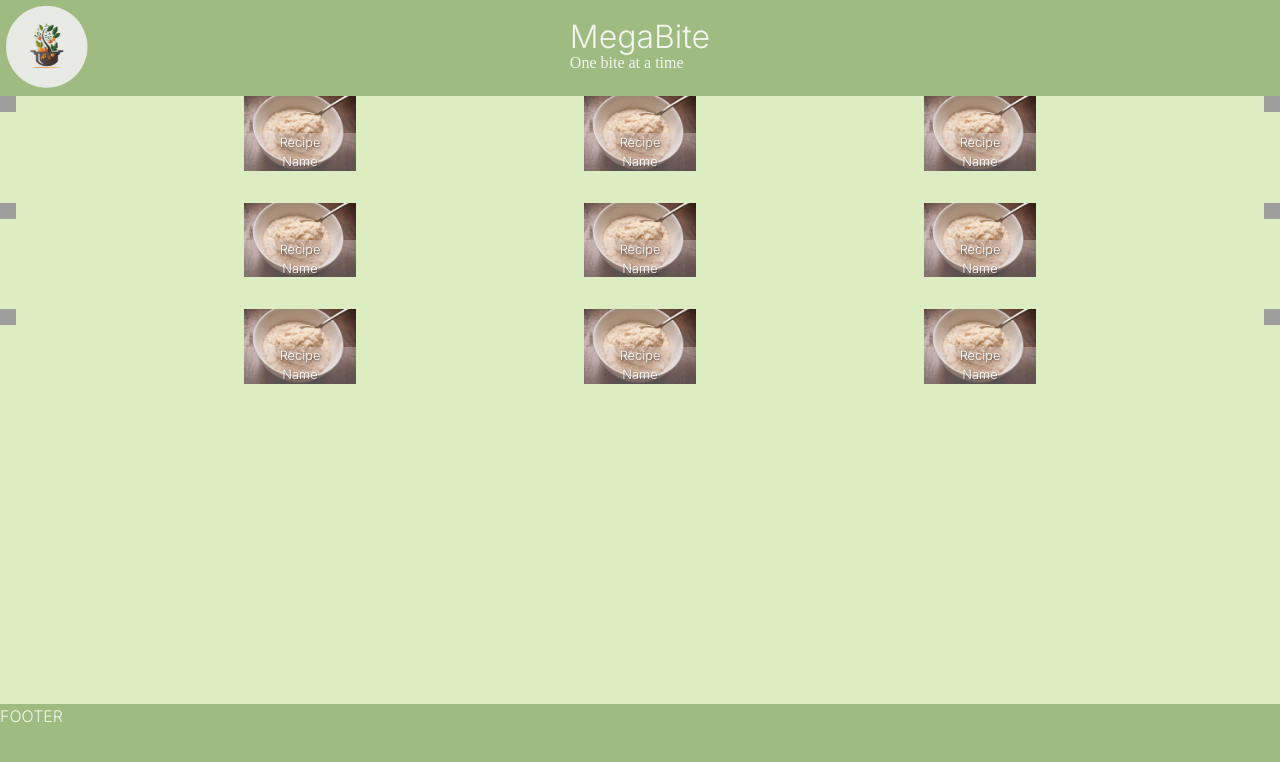
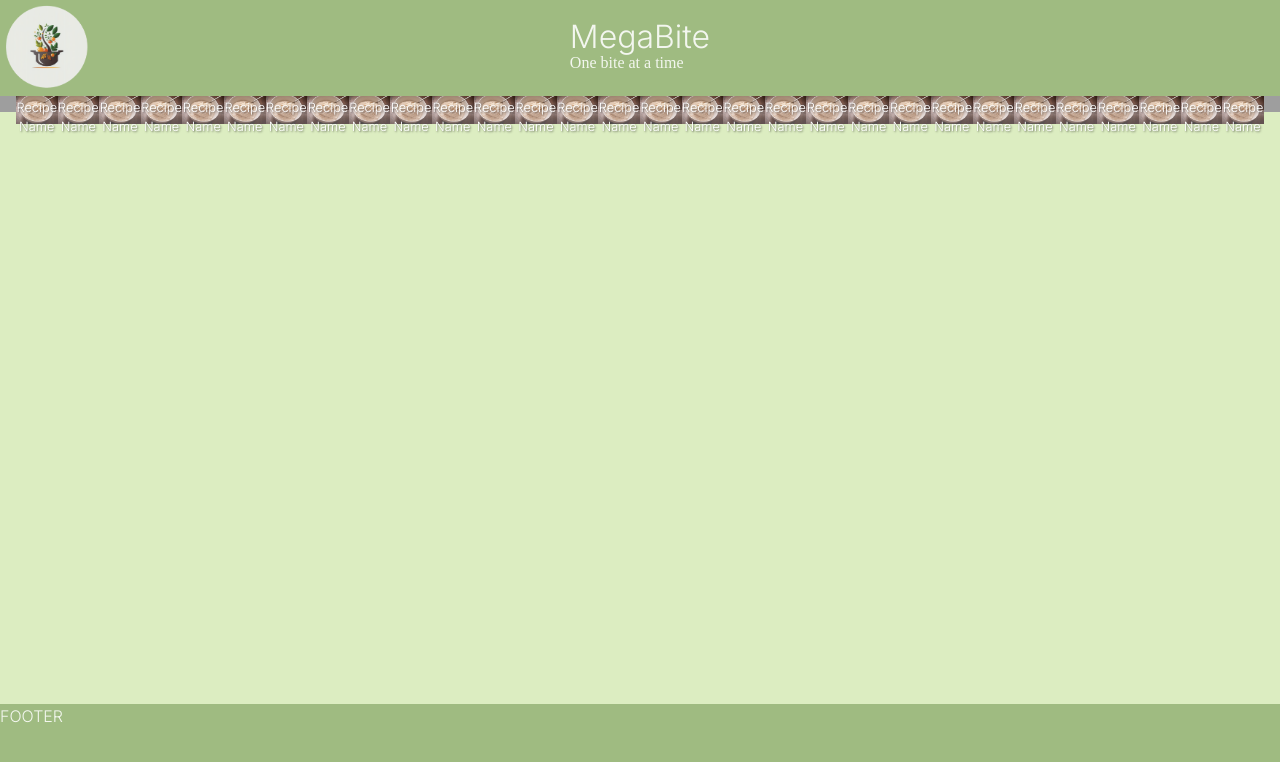
Before and after one commit to AdamGrubb/grupp10, a React (Vite) app in the folder MegaBite/: page /searchresults in a window 1280 px wide. Shown: the top 762 px of the page. Built offline with nearby package versions, Linux system fonts and the light colour scheme; grey boxes are pictures that could not be loaded; a web font is replaced by a local one.

Commit message:
Add basic logic to generate RecipeCards

```diff
--- a/MegaBite/src/components/searchResults/searchResults.jsx
+++ b/MegaBite/src/components/searchResults/searchResults.jsx
@@ -4,45 +4,29 @@ import "./searchResults.css";
 import { Link } from "react-router-dom";
 
 export default function SearchResults() {
+  //Den här ska bytas ut om en array av recept som hämtar från store.
+  const recipeFromStore = 30;
+
+  //Här ska jag ändra så att den tar emot en array av recept istället. Placeholdern är antal recept istället.
+  const displayRecipeCards = (recipes) => {
+    let RecipeCards = [];
+    //Här får du göra om till en map-funktion som stoppar in props till card så rätt bild och titel kommer in där. Sen att man skickar själva objektet till recipe-sidan med objekt via state.
+    for (let x = 0; x < recipes; x++) {
+      RecipeCards.push(
+        <Link to="/searchresults/recipepage">
+          <RecipeCard />
+        </Link>
+      );
+      console.log(x);
+    }
+    return RecipeCards;
+  };
+
   return (
     <section className="">
       <nav className="search-results">
         <img className="arrow-img" src={arrow} alt="Previous" />
-        <Link to="/searchresults/recipepage">
-          <RecipeCard />
-        </Link>
-        <Link to="/searchresults/recipepage">
-          <RecipeCard />
-        </Link>
-        <Link to="/searchresults/recipepage">
-          <RecipeCard />
-        </Link>
-        <img className="arrow-img" src={arrow} alt="Next" />
-      </nav>
-      <nav className="search-results">
-        <img className="arrow-img" src={arrow} alt="Previous" />
-        <Link to="/searchresults/recipepage">
-          <RecipeCard />
-        </Link>
-        <Link to="/searchresults/recipepage">
-          <RecipeCard />
-        </Link>
-        <Link to="/searchresults/recipepage">
-          <RecipeCard />
-        </Link>
-        <img className="arrow-img" src={arrow} alt="Next" />
-      </nav>
-      <nav className="search-results">
-        <img className="arrow-img" src={arrow} alt="Previous" />
-        <Link to="/searchresults/recipepage">
-          <RecipeCard />
-        </Link>
-        <Link to="/searchresults/recipepage">
-          <RecipeCard />
-        </Link>
-        <Link to="/searchresults/recipepage">
-          <RecipeCard />
-        </Link>
+        {displayRecipeCards(recipeFromStore)}
         <img className="arrow-img" src={arrow} alt="Next" />
       </nav>
     </section>
```
